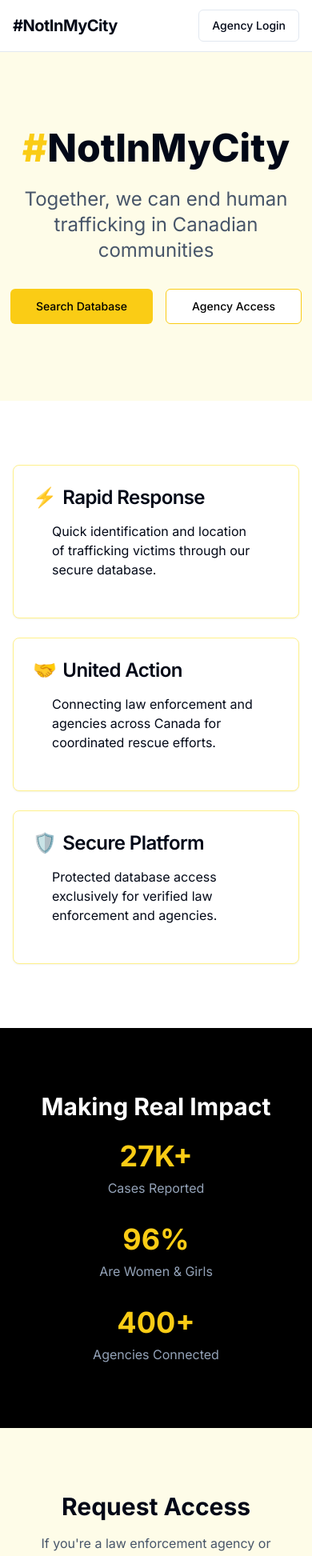
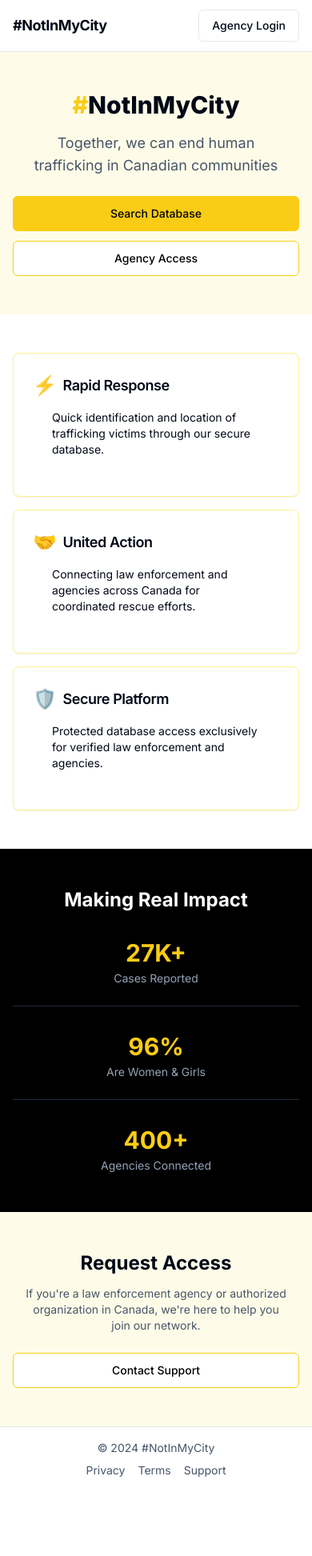
Before and after one commit to thinkswan/not-in-my-city-example, a Next.js app: page / in a window 390 px wide. Shown: the top 1945 px of the page at 80% size. After the commit the page ends 1864 px from the top, so only its background shows below. Built offline with nearby package versions, Linux system fonts and the light colour scheme.

Commit message:
feat: add responsive styles

```diff
--- a/src/app/page.tsx
+++ b/src/app/page.tsx
@@ -1,3 +1,4 @@
+// src/app/page.tsx
 import { Button } from "@/components/ui/button";
 import { Card, CardContent, CardHeader, CardTitle } from "@/components/ui/card";
 import Link from "next/link";
@@ -5,29 +6,31 @@ import Link from "next/link";
 export default function Home() {
   return (
     <div className="flex flex-col min-h-screen">
-      {/* Navigation */}
+      {/* Navigation - Responsive padding */}
       <header className="border-b">
-        <div className="container mx-auto px-4 h-16 flex items-center justify-between">
-          <div className="font-bold text-xl tracking-tight">#NotInMyCity</div>
-          <Button asChild variant="outline">
+        <div className="container mx-auto px-4 sm:px-6 h-16 flex items-center justify-between">
+          <div className="font-bold text-lg sm:text-xl tracking-tight">
+            #NotInMyCity
+          </div>
+          <Button asChild variant="outline" className="whitespace-nowrap">
             <Link href="/admin">Agency Login</Link>
           </Button>
         </div>
       </header>
 
-      {/* Hero Section */}
-      <section className="py-24 px-4 bg-yellow-50">
+      {/* Hero Section - Responsive text and spacing */}
+      <section className="py-12 sm:py-16 md:py-24 px-4 sm:px-6 bg-yellow-50">
         <div className="container mx-auto max-w-4xl text-center">
-          <h1 className="text-5xl md:text-7xl font-extrabold mb-6">
+          <h1 className="text-3xl sm:text-5xl md:text-7xl font-extrabold mb-4 sm:mb-6">
             <span className="text-yellow-400">#</span>NotInMyCity
           </h1>
-          <p className="text-2xl text-slate-600 mb-8 max-w-2xl mx-auto">
+          <p className="text-lg sm:text-xl md:text-2xl text-slate-600 mb-6 sm:mb-8 max-w-2xl mx-auto px-4">
             Together, we can end human trafficking in Canadian communities
           </p>
-          <div className="flex gap-4 justify-center">
+          <div className="flex flex-col sm:flex-row gap-3 sm:gap-4 justify-center items-center">
             <Button
               size="lg"
-              className="bg-yellow-400 hover:bg-yellow-500 text-black"
+              className="bg-yellow-400 hover:bg-yellow-500 text-black w-full sm:w-auto"
               asChild
             >
               <Link href="/search">Search Database</Link>
@@ -35,7 +38,7 @@ export default function Home() {
             <Button
               size="lg"
               variant="outline"
-              className="border-yellow-400 text-black hover:bg-yellow-50"
+              className="border-yellow-400 text-black hover:bg-yellow-50 w-full sm:w-auto"
               asChild
             >
               <Link href="/admin">Agency Access</Link>
@@ -44,43 +47,49 @@ export default function Home() {
         </div>
       </section>
 
-      {/* Features Section */}
-      <section className="py-20 px-4">
+      {/* Features Section - Responsive grid and spacing */}
+      <section className="py-12 sm:py-16 md:py-20 px-4 sm:px-6">
         <div className="container mx-auto">
-          <div className="grid md:grid-cols-3 gap-6">
+          <div className="grid grid-cols-1 md:grid-cols-3 gap-4 sm:gap-6">
             <Card className="border-yellow-200">
               <CardHeader>
-                <CardTitle className="flex items-center gap-2">
+                <CardTitle className="flex items-center gap-2 text-lg sm:text-xl">
                   <span className="text-yellow-400 text-2xl">⚡️</span>
                   Rapid Response
                 </CardTitle>
                 <CardContent className="pt-2">
+                  <p className="text-sm sm:text-base">
                     Quick identification and location of trafficking victims
                     through our secure database.
+                  </p>
                 </CardContent>
               </CardHeader>
             </Card>
             <Card className="border-yellow-200">
               <CardHeader>
-                <CardTitle className="flex items-center gap-2">
+                <CardTitle className="flex items-center gap-2 text-lg sm:text-xl">
                   <span className="text-yellow-400 text-2xl">🤝</span>
                   United Action
                 </CardTitle>
                 <CardContent className="pt-2">
+                  <p className="text-sm sm:text-base">
                     Connecting law enforcement and agencies across Canada for
                     coordinated rescue efforts.
+                  </p>
                 </CardContent>
               </CardHeader>
             </Card>
             <Card className="border-yellow-200">
               <CardHeader>
-                <CardTitle className="flex items-center gap-2">
+                <CardTitle className="flex items-center gap-2 text-lg sm:text-xl">
                   <span className="text-yellow-400 text-2xl">🛡️</span>
                   Secure Platform
                 </CardTitle>
                 <CardContent className="pt-2">
+                  <p className="text-sm sm:text-base">
                     Protected database access exclusively for verified law
                     enforcement and agencies.
+                  </p>
                 </CardContent>
               </CardHeader>
             </Card>
@@ -88,52 +97,64 @@ export default function Home() {
         </div>
       </section>
 
-      {/* Impact Section */}
-      <section className="bg-black text-white py-20 px-4">
+      {/* Impact Section - Responsive layout and spacing */}
+      <section className="bg-black text-white py-12 sm:py-16 md:py-20 px-4 sm:px-6">
         <div className="container mx-auto max-w-4xl text-center">
-          <h2 className="text-3xl font-bold mb-6">Making Real Impact</h2>
-          <div className="grid md:grid-cols-3 gap-8">
-            <div>
-              <div className="text-4xl font-bold text-yellow-400 mb-2">
+          <h2 className="text-2xl sm:text-3xl font-bold mb-8">
+            Making Real Impact
+          </h2>
+          <div className="grid grid-cols-1 sm:grid-cols-3 gap-8 max-w-lg sm:max-w-none mx-auto">
+            <div className="pb-6 sm:pb-0 border-b sm:border-b-0 border-gray-800">
+              <div className="text-3xl sm:text-4xl font-bold text-yellow-400 mb-1">
                 27K+
               </div>
-              <div className="text-slate-400">Cases Reported</div>
+              <div className="text-sm sm:text-base text-slate-400">
+                Cases Reported
+              </div>
+            </div>
+            <div className="pb-6 sm:pb-0 border-b sm:border-b-0 border-gray-800">
+              <div className="text-3xl sm:text-4xl font-bold text-yellow-400 mb-1">
+                96%
+              </div>
+              <div className="text-sm sm:text-base text-slate-400">
+                Are Women & Girls
+              </div>
             </div>
             <div>
-              <div className="text-4xl font-bold text-yellow-400 mb-2">96%</div>
-              <div className="text-slate-400">Are Women & Girls</div>
-            </div>
-            <div>
-              <div className="text-4xl font-bold text-yellow-400 mb-2">
+              <div className="text-3xl sm:text-4xl font-bold text-yellow-400 mb-1">
                 400+
               </div>
-              <div className="text-slate-400">Agencies Connected</div>
+              <div className="text-sm sm:text-base text-slate-400">
+                Agencies Connected
+              </div>
             </div>
           </div>
         </div>
       </section>
 
-      {/* Access Section */}
-      <section className="bg-yellow-50 py-20 px-4">
+      {/* Access Section - Responsive spacing and text */}
+      <section className="bg-yellow-50 py-12 sm:py-16 md:py-20 px-4 sm:px-6">
         <div className="container mx-auto max-w-2xl text-center">
-          <h2 className="text-3xl font-bold mb-4">Request Access</h2>
-          <p className="text-slate-600 mb-8">
+          <h2 className="text-2xl sm:text-3xl font-bold mb-3 sm:mb-4">
+            Request Access
+          </h2>
+          <p className="text-sm sm:text-base text-slate-600 mb-6 sm:mb-8 px-4">
             If you&apos;re a law enforcement agency or authorized organization
             in Canada, we&apos;re here to help you join our network.
           </p>
           <Button
             variant="outline"
             size="lg"
-            className="border-yellow-400 text-black hover:bg-yellow-100"
+            className="border-yellow-400 text-black hover:bg-yellow-100 w-full sm:w-auto"
           >
             Contact Support
           </Button>
         </div>
       </section>
 
-      {/* Footer */}
+      {/* Footer - Responsive layout */}
       <footer className="mt-auto border-t">
-        <div className="container mx-auto px-4 h-16 flex items-center justify-between text-sm text-slate-600">
+        <div className="container mx-auto px-4 py-4 sm:h-16 flex flex-col sm:flex-row items-center justify-between text-sm text-slate-600 gap-2 sm:gap-0">
           <div>© 2024 #NotInMyCity</div>
           <div className="flex gap-4">
             <Link href="/privacy" className="hover:text-black">
```
Lines whose indentation alone changed are shown as unchanged.
